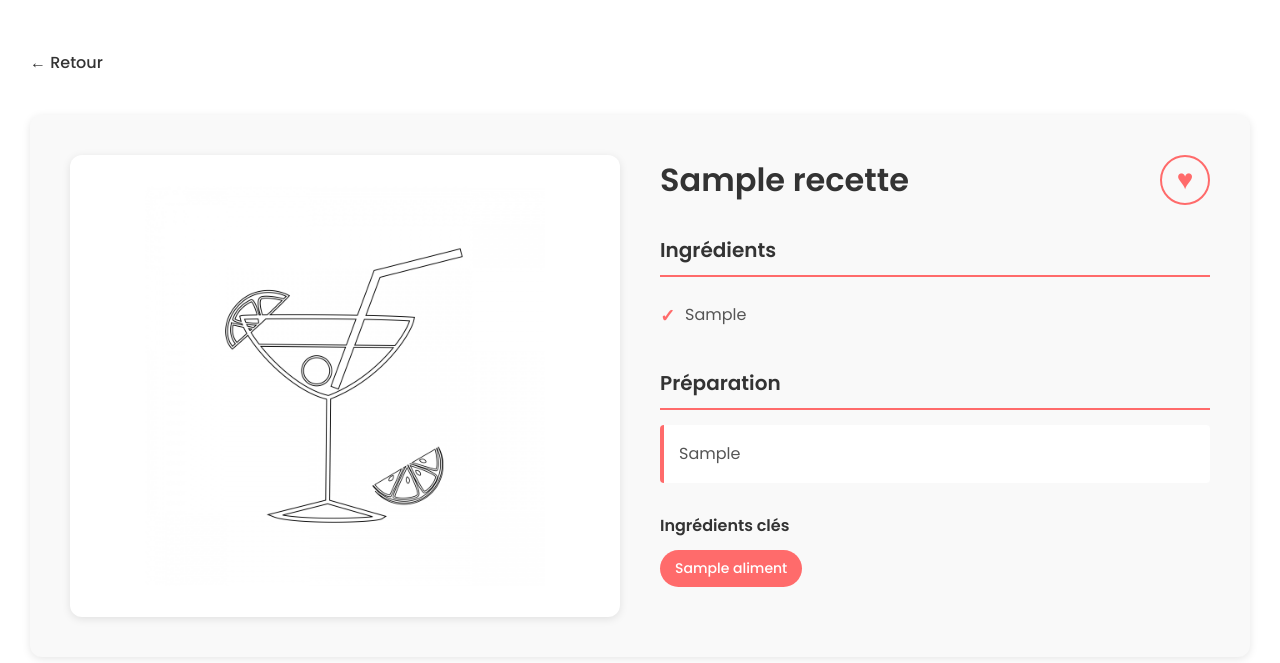
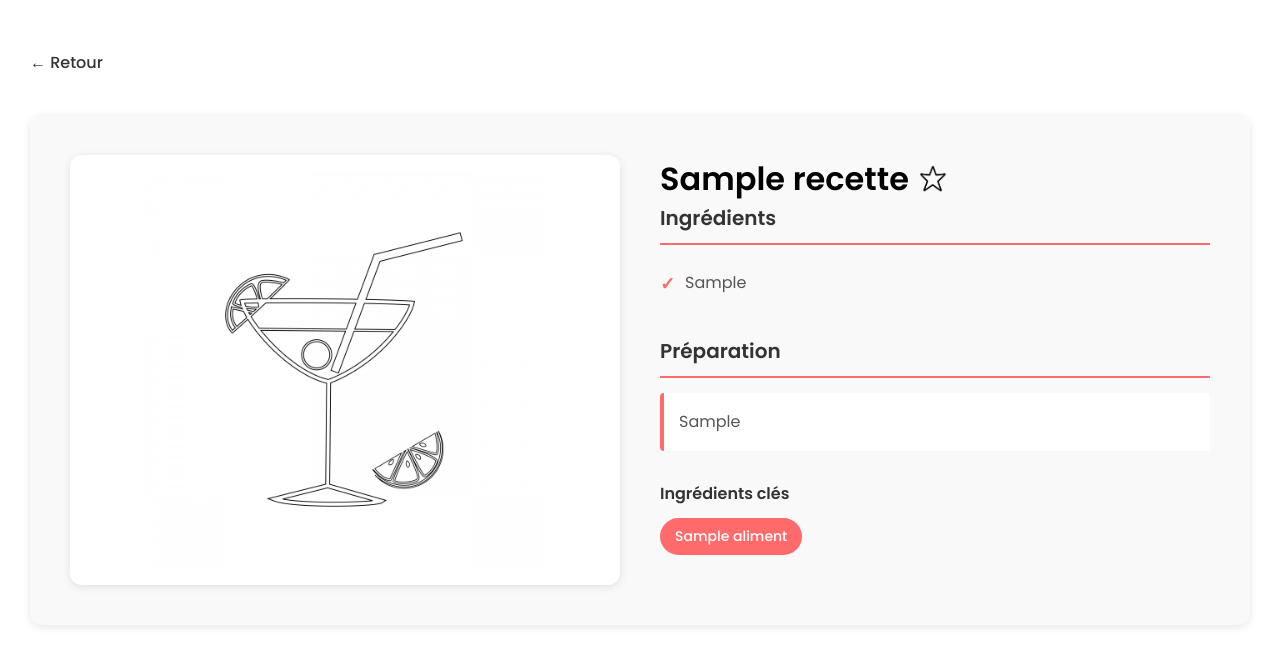
Before and after one commit to andreavltn/le-bar-a-cocktails, a PHP site: page /recette.php?id=1 in a window 1280 px wide. Shown: the part 137-800 px from the top of the page. Run offline with PHP 8.4, Linux system fonts and the light colour scheme; tables that the repository leaves empty or names only in its code hold one stand-in row (values such as "Sample post").

Commit message:
ok ca marche,
manque bouton pour supprimer dans les favoris
rajouter page de hierarchie dans les menus
commenter les css

```diff
--- a/css/recette.css
+++ b/css/recette.css
@@ -1,5 +1,4 @@
-/* Style de la page de recette */
-
+/* Bloc avec le bouton Retour */
 .bloc-retour {
     padding: 20px 0;
     margin-bottom: 20px;
@@ -58,18 +57,30 @@
 .titre-like-container {
     display: flex;
     align-items: center;
-    justify-content: space-between;
-    gap: 20px;
+    gap: 10px;
     margin-bottom: 30px;
 }
 
 /* Titre de la recette */
+.titre-like {
+    display: inline-flex;
+    align-items: center;
+    gap: 10px;
+}
+
 .recette-titre {
     font-size: 32px;
     font-weight: 600;
-    color: #333;
-    line-height: 1.3;
-    flex: 1;
+    margin: 0;
+    white-space: nowrap;
+}
+
+.image-like,
+.image-like.actif {
+    width: 28px;
+    height: 28px;
+    cursor: pointer;
+    flex-shrink: 0;
 }
 
 /* Section de la recette */
@@ -162,6 +173,7 @@
     margin-bottom: 30px;
 }
 
+/* Bouton de retour à l'accueil */
 .bouton-retour {
     display: inline-block;
     background-color: #ff6b6b;
@@ -176,49 +188,3 @@
 .bouton-retour:hover {
     background-color: #e55555;
 }
-
-/* Bouton like (favori) */
-.bouton-like {
-    appearance: none;
-    background-color: transparent !important;
-    border: 2px solid #ff6b6b;
-    color: #ff6b6b;
-    font-size: 28px;
-    width: 50px;
-    height: 50px;
-    border-radius: 50%;
-    cursor: pointer;
-    transition: all 0.3s ease;
-    display: flex;
-    align-items: center;
-    justify-content: center;
-    flex-shrink: 0;
-    padding: 0;
-}
-
-.bouton-like:hover {
-    background-color: #ffe0e0;
-    transform: scale(1.1);
-}
-
-/* quand il est actif (cliqué/recette deja en favoris) */
-.bouton-like.actif {
-    background-color: #ff6b6b;
-    color: #ffffff;
-    border-color: #ff6b6b;
-}
-
-.bouton-like.actif:hover {
-    background-color: #e55555;
-    border-color: #e55555;
-}
-
-.icone-like {
-    display: block;
-    line-height: 1;
-    color: inherit;
-}
-
-.bouton-like.actif .icone-like {
-    color: #ffffff;
-}
--- a/recette.php
+++ b/recette.php
@@ -90,7 +90,7 @@
                     // si des recettes sont trouvées
                     if ($recette = mysqli_fetch_assoc($resultat)) {
 
-                       echo '<div class="recette-container" onclick="window.location.href=\'recette.php?id=' . $recette['id_recette'] . '\'">';
+                       echo '<div class="recette-container">';
 
                         // ------------------- IMAGE -------------------
 
@@ -122,10 +122,7 @@
 
                         // ------------------- TITRE ET BOUTON LIKE -------------------
 
-                        echo '<div class="titre-like-container">';
-                        echo '<h1 class="recette-titre">' . htmlspecialchars($recette['titre']) . '</h1>';
-
-                        // variable a true si la recet
+                        // variable a true si la recette est déjà dans les favoris
                         $estFavori = false;
 
                         // si on est connecté
@@ -153,20 +150,24 @@
                             }
                         }
 
-                        // si la recette est en favoris
+                        // si la recette est en favoris avant le clic
                         if($estFavori) {
-                            $classe_like = 'bouton-like actif'; // passe en actif (ajout d'une classe)
-                            $texte_like = 'Supprimer des favoris';
-                        } else {
-                            $classe_like = 'bouton-like'; // sinon il reste bouton-like
-                            $texte_like = 'Ajouter aux favoris';
+                            $classe_like = 'image-like actif'; // passe en actif (ajout d'une classe)
+                            $texte_like = 'Supprimer des favoris'; // change le texte au survol (suppression)
+                            $image_like = 'images/logo-etoile-jaune.png'; // change le logo (étoile jaune)
+                        } else { // sinon elle n'est pas en favori
+                            $classe_like = 'image-like'; // sinon il reste bouton-like
+                            $texte_like = 'Ajouter aux favoris'; // change le texte au survol (ajout)
+                            $image_like = 'images/logo-etoile-blanc.png'; // change le logo (étoile blanche)
                         }
 
-                        // ajout du bouton et maj en fonction de l'état favori ou non
-                        echo '<button class="' . $classe_like . '" onclick="liker(event)" title="'. $texte_like .'">';
-                        echo '<span class="icone-like">♥</span>';
-                        echo '</button>';
-                        echo '</div>';
+                        echo "<div class='titre-like'>
+                                <h1 class='recette-titre'>" . htmlspecialchars($recette['titre']) . "</h1>
+                                <img src='" . $image_like . "'
+                                    class='" . $classe_like . "'
+                                    onclick='liker(event)'
+                                    title='" . $texte_like . "'>
+                            </div>";
 
                         // ------------------- INGREDIENTS -------------------
 
@@ -273,30 +274,37 @@
             }
         }
 
-        // fonction pour gérer l'ajout/suppression d'un favori sur la page
+        // fonction appelée au clique sur l'étoile (mettre en favori/retirer des favoris une recette) :
         function liker(event) {
 
-            // empêche le clic de remonter sur le conteneur (empêche le rechargement de la page)
-            event.stopPropagation();
+            event.stopPropagation(); // évite la redirection causée par le parent
 
-            // récupère l'élément bouton (celui cliqué)
-            const bouton = event.currentTarget;
+            const img = event.currentTarget; // récupère l'image cliquée
+            const devientActif = !img.classList.contains('actif'); // true si le clic va ajouter aux favoris
 
-            // devientActif = true si le bouton n'est pas actif
-            const devientActif = !bouton.classList.contains('actif');
+            // si le clic va ajouter la recette aux favoris
+            if(devientActif){
 
-            // met à jour la classe + le texte au survol
-            if(devientActif){
-                bouton.classList.add('actif');
-                bouton.title = 'Supprimer des favoris';
-            } else {
-                bouton.classList.remove('actif');
-                bouton.title = 'Ajouter aux favoris';
+                img.classList.add('actif'); // ajoute la classe actif à l'image
+                img.title = 'Supprimer des favoris'; // change le texte au survol
+                img.src = 'images/logo-etoile-jaune.png'; // change l'image (passe au jaune)
+
+            } else { // sinon le clic va supprimer la recette des favoris
+
+                img.classList.remove('actif'); // retire la classe actif à l'image
+                img.title = 'Ajouter aux favoris'; // change le texte au survol
+                img.src = 'images/logo-etoile-blanc.png'; // change l'image (passe au blanc)
             }
 
-            // envoie une demande à toggle_favorite_simple.php pour mettre à jour la bdd
-            // avec en paramètre l'id de la recette à ajouter/supprimer des favoris
+            // requête à update-favori-like.php pour mettre à jour la bdd/la session en arrière-plan
             fetch('update-favoris-like.php?id=<?php echo $id_recette; ?>');
+
+            // popup de confirmation
+            if(devientActif){
+                alert('La recette a été ajoutée aux favoris!');
+            } else {
+                alert('La recette a été supprimée des favoris!');
+            }
         }
     </script>
 
--- a/update-favoris-like.php
+++ b/update-favoris-like.php
@@ -27,7 +27,7 @@
         $res_check = mysqli_stmt_get_result($req_check); // récupération du résultat
 
         // si il y a un résultat : la recette est déjà en favoris
-        if (mysqli_num_rows($res_check > 0)) {
+        if (mysqli_num_rows($res_check) > 0) {
             $est_en_fav = true;
         } else {
             $est_en_fav = false;
```
Also changed, not shown: images/logo-etoile-blanc.png (added), images/logo-etoile-jaune.png (added).
